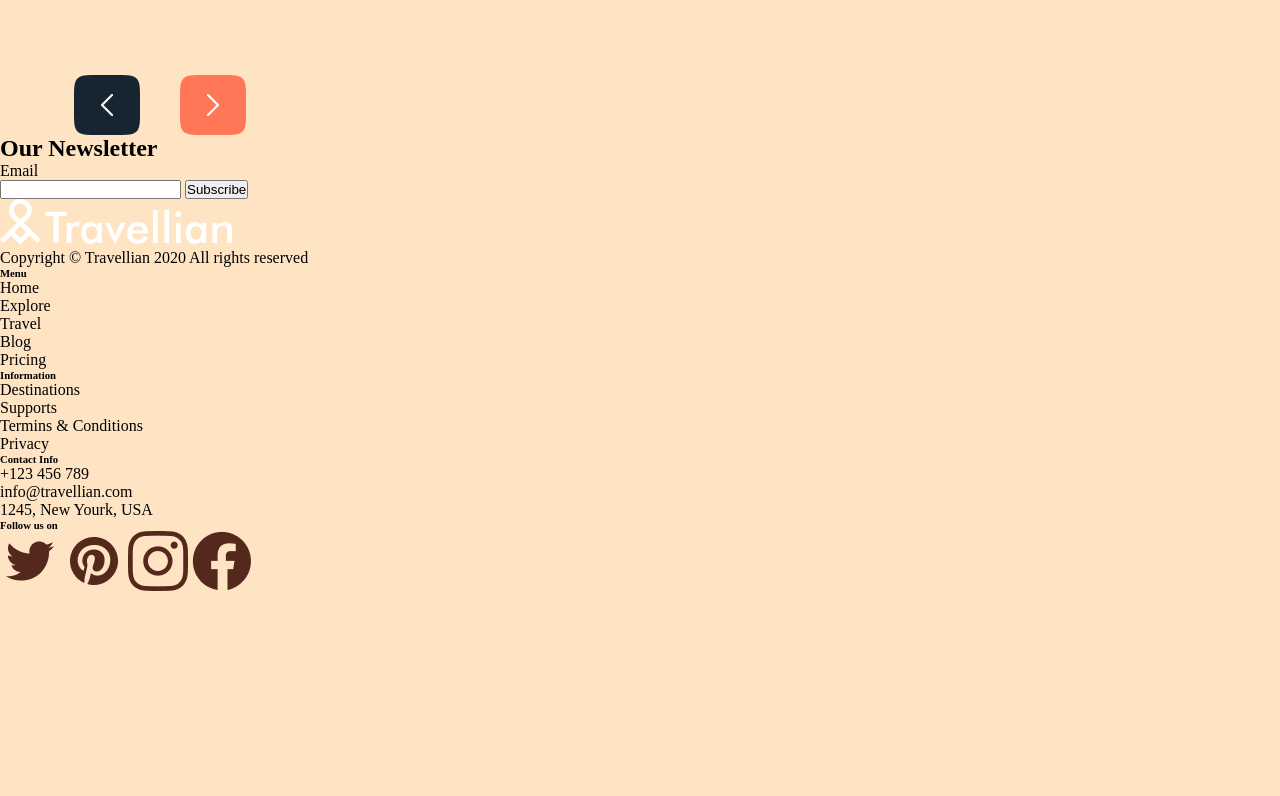
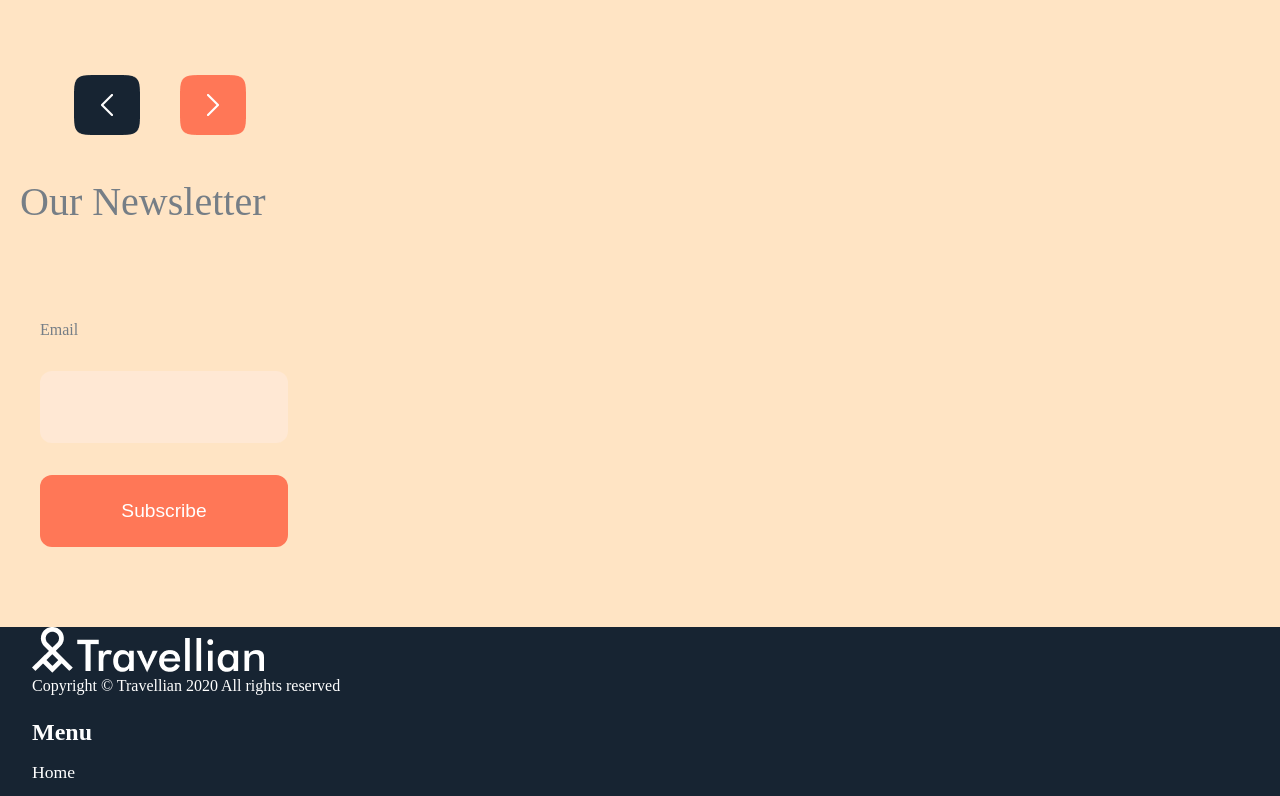
Before and after one commit to jbokyes/202301-W1CH5-Joaquin-Fernando, a website: page index.html in a window 1280 px wide. Shown: the part 5920-6716 px from the top of the page. Before the commit the page ends 6515 px from the top, so only its background shows below. Drawn offline with Linux system fonts and the light colour scheme.

Commit message:
added footer css structure

```diff
--- a/index.html
+++ b/index.html
@@ -281,22 +281,22 @@
     <div>
       <h2 class="newsletter__title">Our Newsletter</h2>
       <form action="" class="newsletter-form">
-        <p>Email</p>
-        <input type="text">
-        <button type="submit">Subscribe</button>
+        <p class="newsletter-form__label">Email</p>
+        <input class="newsletter-form__input" type="text">
+        <button class="newsletter-form__subscribe" type="submit">Subscribe</button>
       </form>
     </div>
   </section>
   </main>
   <footer class="footer">
-    <div>
-      <img src="images/Vector.png" alt="" srcset="">
-      <img src="images/Travellian.png" alt="" srcset="">
-      <p>Copyright © Travellian 2020 All rights reserved</p>
+    <div class="footer-title">
+      <img class="footer-title__logo" src="images/Vector.png" alt="" srcset="">
+      <img class="footer-title__title" src="images/Travellian.png" alt="" srcset="">
+      <p class="footer-title__copyright">Copyright © Travellian 2020 All rights reserved</p>
     </div>
-    <div>
-      <h6>Menu</h6>
-      <ul class="footer-menu-list">
+    <div class="footer-menu">
+      <h6 class="footer-menu__title">Menu</h6>
+      <ul class="footer-menu__list">
         <li>Home</li>
         <li>Explore</li>
         <li>Travel</li>
@@ -304,29 +304,31 @@
         <li>Pricing</li>
       </ul>
     </div>
-    <div>
-      <h6>Information</h6>
-      <ul class="footer-information-list">
+    <div class="footer-info">
+      <h6 class="footer-info__title">Information</h6>
+      <ul class="footer-info__list">
         <li>Destinations</li>
         <li>Supports</li>
         <li>Termins & Conditions</li>
         <li>Privacy</li>
       </ul>
     </div>
-    <div>
-      <h6>Contact Info</h6>
-      <ul class="footer-contact-list">
+    <div class="footer-contact">
+      <h6 class="footer-contact__title">Contact Info</h6>
+      <ul class="footer-contact__list">
         <li>+123 456 789</li>
         <li>info@travellian.com</li>
         <li>1245, New Yourk, USA</li>
       </ul>
     </div>
-    <div class="socials">
-      <h6>Follow us on</h6>
-      <img src="images/twitter 1.png" alt="">
-      <img src="images/pinterest 1.png" alt="">
-      <img src="images/instagram 1.png" alt="">
-      <img src="images/facebook 1.png" alt="">
+    <div class="footer-socials">
+      <h6 class="footer-socials__follow">Follow us on</h6>
+      <div>
+        <img class="footer-socials__icon" src="images/Vector.svg" alt="">
+        <img class="footer-socials__icon" src="images/_x31_4.Pinterest.svg" alt="">
+        <img class="footer-socials__icon" src="images/Vector-1.svg" alt="">
+        <img class="footer-socials__icon" src="images/_x30_4.Twitter.svg" alt="">
+      </div>
     </div>
   </footer>
 
--- a/sass/style.scss
+++ b/sass/style.scss
@@ -543,3 +543,128 @@ body {
   gap: 40px;
   justify-content: center;
 }
+.newsletter {
+  display: flex;
+  flex-direction: column;
+  padding: 40px 20px;
+  gap: 30px;
+  &__title {
+    width: 248px;
+    height: 106px;
+    font-family: "Playfair Display";
+    font-style: normal;
+    font-weight: 400;
+    font-size: 40px;
+    line-height: 53px;
+    color: #767e86;
+    flex: none;
+    order: 0;
+    align-self: stretch;
+    flex-grow: 0;
+  }
+}
+.newsletter-form {
+  display: flex;
+  flex-direction: column;
+  justify-content: flex-end;
+  width: fit-content;
+  gap: 32px;
+  padding: 40px 20px;
+  &__label {
+    color: #767e86;
+  }
+  &__input {
+    width: 248px;
+    height: 72px;
+    background: #ffe8d4;
+    border-style: none;
+    border-radius: 12px;
+  }
+  &__subscribe {
+    background: #ff7757;
+    border-radius: 12px;
+    border-style: none;
+    width: 248px;
+    height: 72px;
+    color: white;
+    font-size: 1.2rem;
+  }
+}
+.footer {
+  background: #172432;
+  display: flex;
+  flex-direction: column;
+  padding-left: 2rem;
+}
+.footer-title {
+  &__copyright {
+    color: #ffffff;
+  }
+}
+.footer-menu {
+  display: flex;
+  flex-direction: column;
+  gap: 1rem;
+  padding-top: 1.5rem;
+  color: white;
+  &__title {
+    font-size: 1.5rem;
+  }
+  &__list {
+    list-style: none;
+    font-size: 1.1rem;
+    display: flex;
+    flex-direction: column;
+    gap: 1rem;
+  }
+}
+.footer-info {
+  display: flex;
+  flex-direction: column;
+  gap: 1rem;
+  padding-top: 1.5rem;
+  color: white;
+  &__title {
+    font-size: 1.5rem;
+  }
+  &__list {
+    list-style: none;
+    font-size: 1.1rem;
+    display: flex;
+    flex-direction: column;
+    gap: 1rem;
+  }
+}
+.footer-contact {
+  display: flex;
+  flex-direction: column;
+  gap: 1rem;
+  padding-top: 1.5rem;
+  color: white;
+  &__title {
+    font-size: 1.5rem;
+  }
+  &__list {
+    list-style: none;
+    font-size: 1.1rem;
+    display: flex;
+    flex-direction: column;
+    gap: 1rem;
+  }
+}
+.footer-socials {
+  display: flex;
+  flex-direction: column;
+  gap: 1rem;
+  padding-top: 1.5rem;
+  color: white;
+  &__follow {
+    font-size: 1.5rem;
+  }
+  &__icon {
+    list-style: none;
+    font-size: 1.1rem;
+    gap: 1rem;
+    margin: 0.7rem;
+  }
+}
```
Also changed, not shown: css/style.css, images/Vector-1.svg (added), images/Vector.svg (added), images/_x30_4.Twitter.svg (added), images/_x31_4.Pinterest.svg (added), 1 other file.
